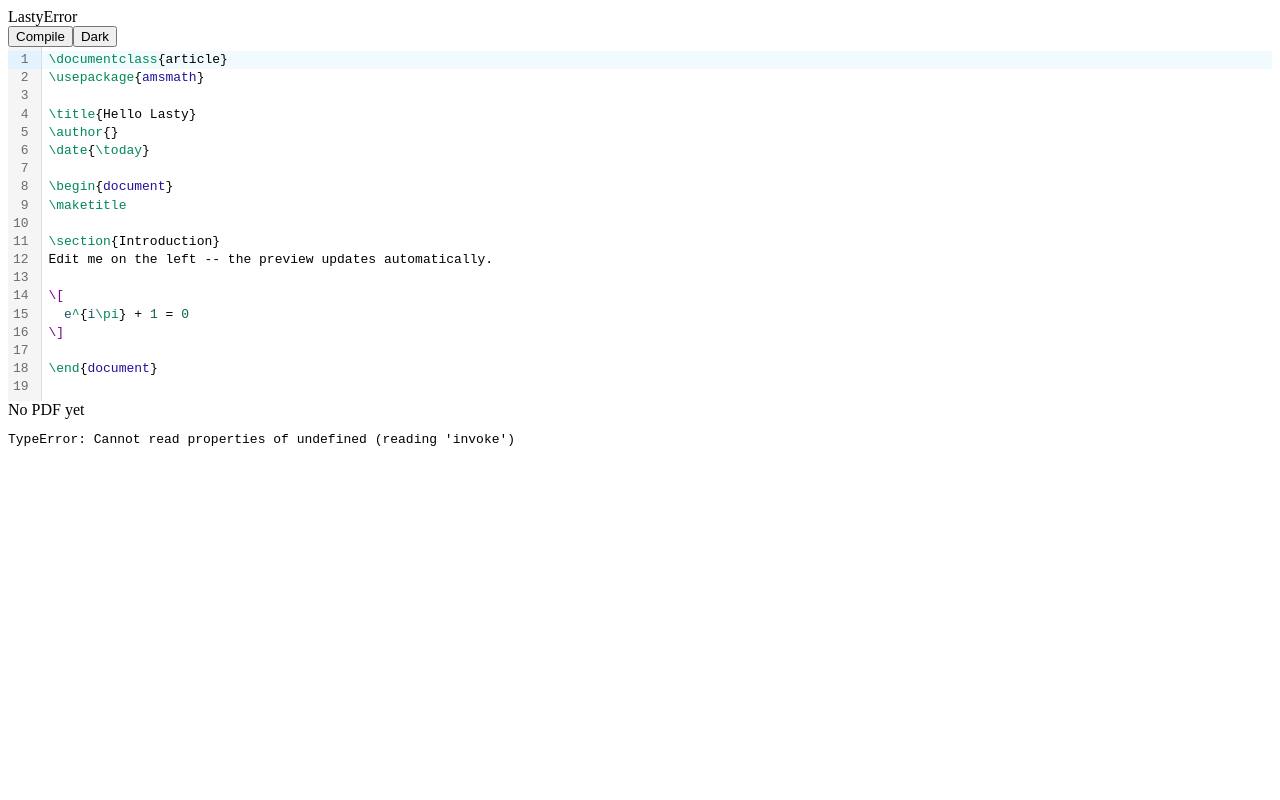
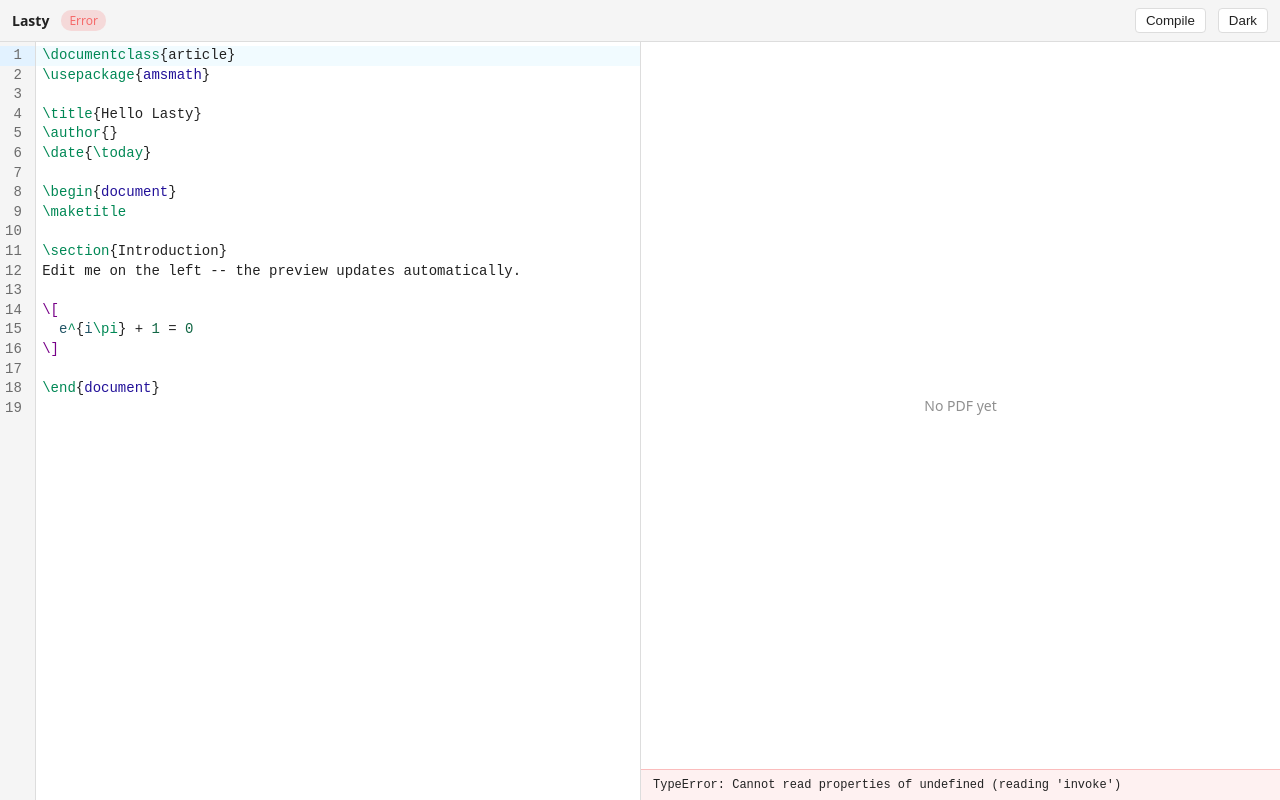
Before and after one commit to haxzee/lasty, a React (Vite) app: page / in a window 1280 px wide. Built offline with nearby package versions, Linux system fonts and the light colour scheme.

Commit message:
Add basic split-pane layout styling

```diff
--- a/src/App.css
+++ b/src/App.css
@@ -0,0 +1,30 @@
+/* Rough placeholder styling – proper design comes later. */
+* { box-sizing: border-box; }
+html, body, #root { height: 100%; margin: 0; }
+body { font-family: system-ui, sans-serif; font-size: 14px; }
+
+.app { display: flex; flex-direction: column; height: 100%; }
+.theme-light { --bg: #fff; --fg: #222; --border: #ddd; --bar: #f5f5f5; }
+.theme-dark  { --bg: #1e1e1e; --fg: #ddd; --border: #333; --bar: #252526; }
+.app { background: var(--bg); color: var(--fg); }
+
+.toolbar { display: flex; align-items: center; gap: 12px; padding: 8px 12px; background: var(--bar); border-bottom: 1px solid var(--border); }
+.toolbar .title { font-weight: 600; }
+.toolbar .spacer { flex: 1; }
+.toolbar button { padding: 4px 10px; border: 1px solid var(--border); border-radius: 4px; background: var(--bg); color: var(--fg); cursor: pointer; }
+
+.status { padding: 2px 8px; border-radius: 10px; font-size: 12px; }
+.status-ready { background: #8884; }
+.status-compiling { background: #e6a23c44; color: #e6a23c; }
+.status-success { background: #67c23a33; color: #4caf50; }
+.status-error { background: #f56c6c33; color: #f56c6c; }
+
+.split { flex: 1; display: grid; grid-template-columns: 1fr 1fr; min-height: 0; }
+.pane { min-width: 0; min-height: 0; overflow: hidden; }
+.pane + .pane { border-left: 1px solid var(--border); }
+.editor { height: 100%; }
+
+.preview { display: flex; flex-direction: column; height: 100%; }
+.preview iframe { flex: 1; width: 100%; border: 0; }
+.preview-empty { flex: 1; display: grid; place-items: center; opacity: .5; }
+.error-log { max-height: 40%; overflow: auto; margin: 0; padding: 8px 12px; font-size: 12px; background: #f56c6c18; border-top: 1px solid #f56c6c66; white-space: pre-wrap; }
```
